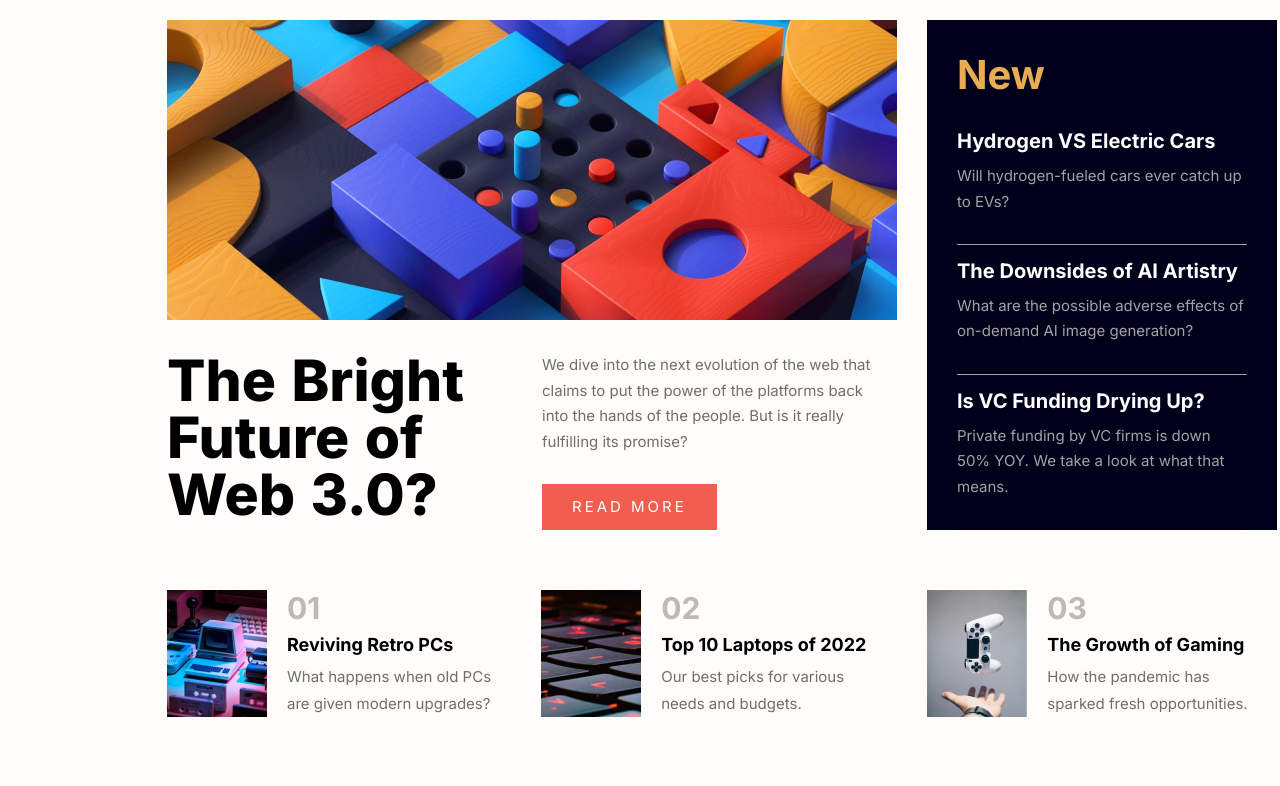
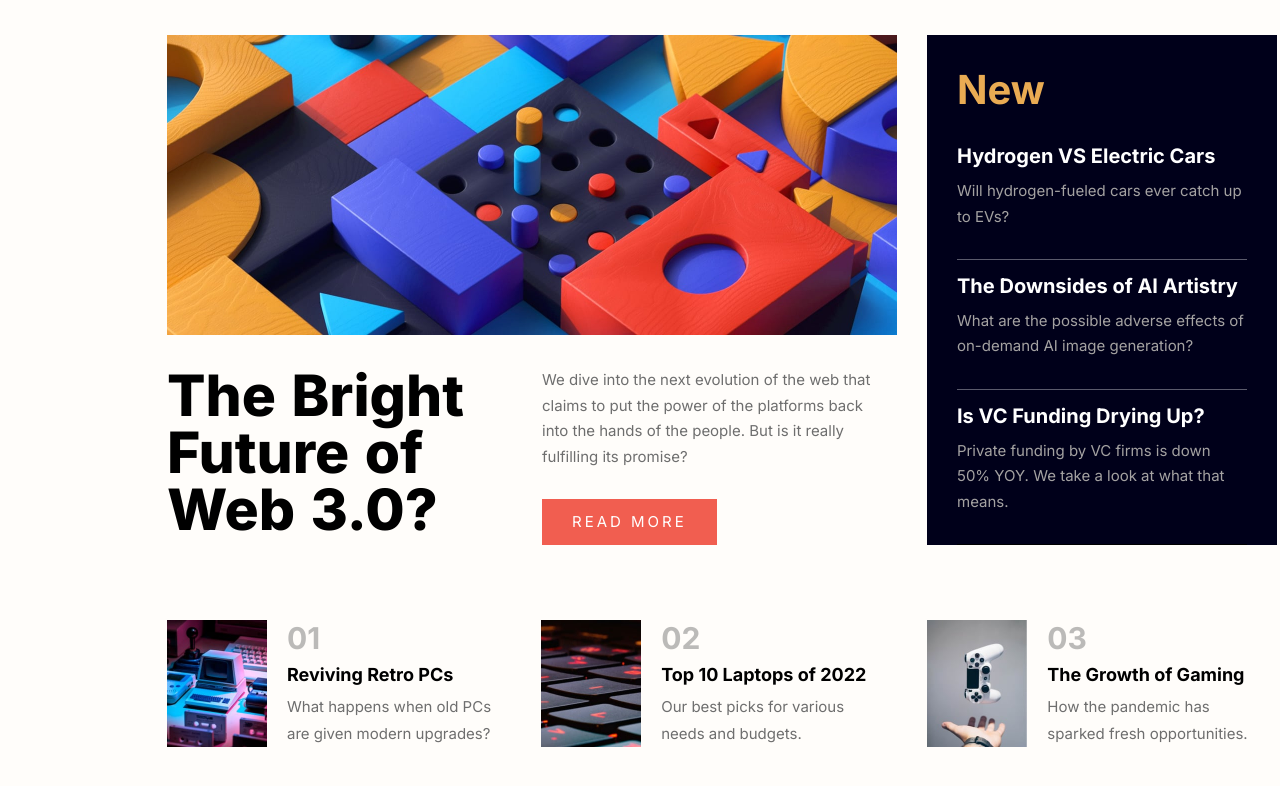
Before and after one commit to omidkeyvanara/frontendmentor-news-homepage--No5, a plain HTML site: page index.html in a window 1280 px wide. Shown: the part 152-938 px from the top of the page. Drawn offline with Linux system fonts and the light colour scheme.

Commit message:
some changes 2

```diff
--- a/style.css
+++ b/style.css
@@ -39,7 +39,7 @@
     display: flex;
     justify-content: space-between;
     align-items: center;
-    margin-bottom: 4rem;
+    margin-bottom: 5.5rem;
   }
 
 
@@ -158,7 +158,7 @@
     color: hsl(0, 1%, 64%);
     line-height: 1.7;
     padding: 0 0 3rem 0;
-    border-bottom: 1px solid hsla(0, 0%, 100%, 0.623);
+    border-bottom: 1px solid hsla(0, 0%, 100%, 0.356);
   }
 
   .news-3 p {
@@ -172,6 +172,7 @@
     display: flex;
     gap: 2rem;
     flex-shrink: 1;
+    margin-top: 1.5rem;
   }
 
   .footer-topic{
```
